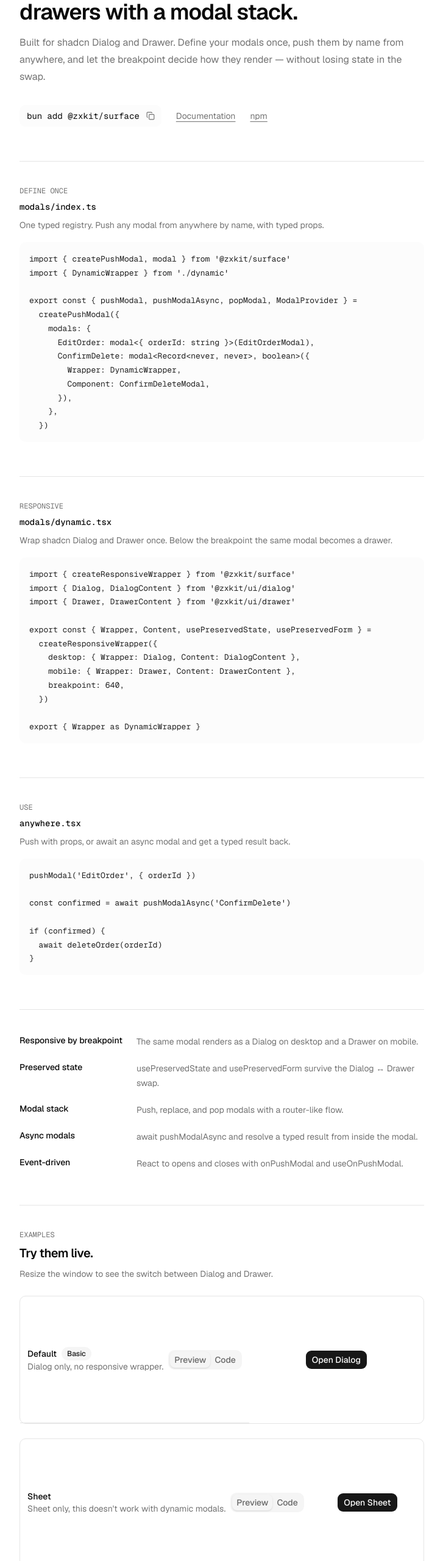
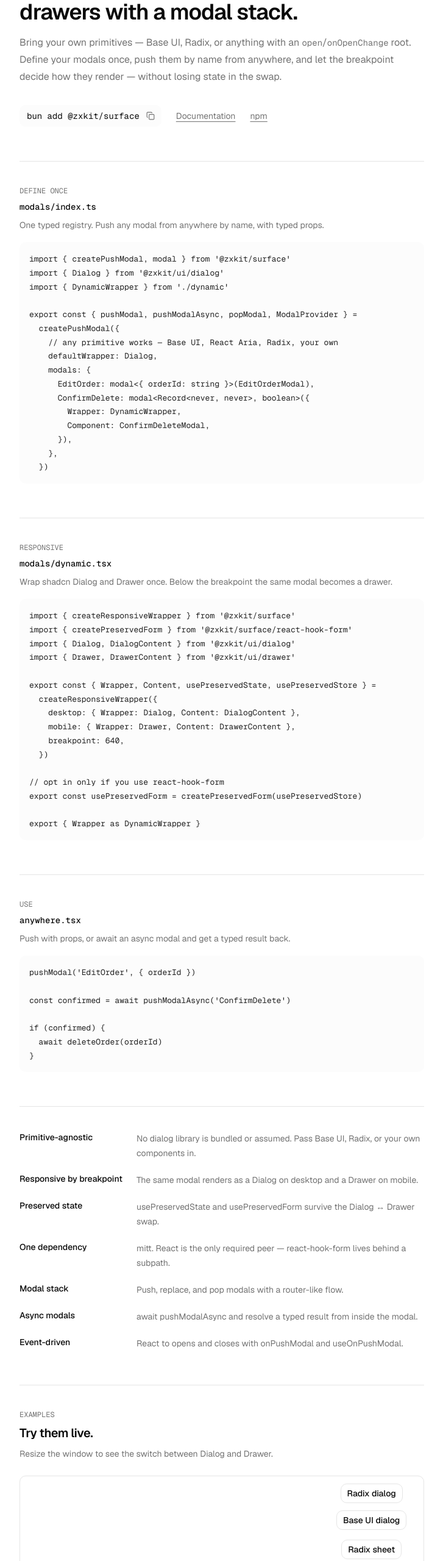
Before and after one commit to nxtvoid/zxkit, a Next.js app in the folder apps/web/: page /surface in a window 1280 px wide. Shown: the part 240-2800 px from the top of the page at 61% size, without its empty margins (276-1003 px from the left). Built offline with nearby package versions, Linux system fonts and the light colour scheme; no server answers.

Commit message:
feat(web): show radix and base ui side by side in the surface demo
A second modal stack wired to Base UI primitives, using the same surface API as the radix one.

```diff
--- /dev/null
+++ b/apps/web/app/surface/_components/card-primitives.tsx
@@ -0,0 +1,80 @@
+'use client'
+
+import { Button } from '@zxkit/ui/button'
+import { pushModal } from '@/components/surface/modals'
+import { pushBaseModal } from '@/components/surface/modals/base-ui'
+import { SurfaceExampleCard } from '@/components/surface/example-card'
+
+const CardPrimitivesExample = () => {
+  return (
+    <SurfaceExampleCard
+      header={{
+        title: 'Radix and Base UI, same API',
+        subtitle: 'Two independent stacks on this page. surface depends on neither.',
+        badgeText: 'Agnostic',
+      }}
+      classes={{
+        tabCode: 'justify-baseline items-baseline',
+      }}
+      content={{
+        preview: (
+          <div className='flex flex-col items-center gap-4'>
+            <div className='flex flex-wrap items-center justify-center gap-3'>
+              <Button variant='outline' onClick={() => pushModal('DefaultExample')}>
+                Radix dialog
+              </Button>
+              <Button variant='outline' onClick={() => pushBaseModal('BaseDefaultExample')}>
+                Base UI dialog
+              </Button>
+            </div>
+            <div className='flex flex-wrap items-center justify-center gap-3'>
+              <Button variant='outline' onClick={() => pushModal('DefaultSheetExample')}>
+                Radix sheet
+              </Button>
+              <Button variant='outline' onClick={() => pushBaseModal('BaseSheetExample')}>
+                Base UI sheet
+              </Button>
+            </div>
+            <div className='flex flex-wrap items-center justify-center gap-3'>
+              <Button onClick={() => pushModal('StateExample')}>Radix responsive</Button>
+              <Button onClick={() => pushBaseModal('BaseStateExample')}>Base UI responsive</Button>
+            </div>
+            <p className='text-muted-foreground max-w-sm text-center text-xs leading-5'>
+              Resize past the breakpoint with a responsive one open — both swap to a drawer and keep
+              their input.
+            </p>
+          </div>
+        ),
+        code: (
+          <pre className='bg-muted size-full flex-1 grow overflow-x-auto rounded-md p-4'>
+            {`// modals/index.ts — Radix
+import { Dialog } from '@zxkit/ui/dialog'
+
+export const { pushModal, ModalProvider } = createPushModal({
+  defaultWrapper: Dialog,
+  modals: { DefaultExample: modal<Record<never, never>>(DefaultModalExample) },
+})
+
+// modals/base-ui/index.ts — Base UI
+import { Dialog } from '@zxkit/ui/base-ui/dialog'
+
+export const { pushModal: pushBaseModal, ModalProvider: BaseModalProvider } =
+  createPushModal({
+    defaultWrapper: Dialog,
+    modals: { BaseDefaultExample: modal<Record<never, never>>(BaseDefaultModalExample) },
+  })
+
+// same for the responsive wrapper
+createResponsiveWrapper({
+  desktop: { Wrapper: Dialog, Content: DialogContent },
+  mobile: { Wrapper: Drawer, Content: DrawerContent },
+})
+`}
+          </pre>
+        ),
+      }}
+    />
+  )
+}
+
+export { CardPrimitivesExample }
--- a/apps/web/app/surface/_components/content.ts
+++ b/apps/web/app/surface/_components/content.ts
@@ -1,8 +1,11 @@
 export const registryExample = `import { createPushModal, modal } from '@zxkit/surface'
+import { Dialog } from '@zxkit/ui/dialog'
 import { DynamicWrapper } from './dynamic'
 
 export const { pushModal, pushModalAsync, popModal, ModalProvider } =
   createPushModal({
+    // any primitive works — Base UI, React Aria, Radix, your own
+    defaultWrapper: Dialog,
     modals: {
       EditOrder: modal<{ orderId: string }>(EditOrderModal),
       ConfirmDelete: modal<Record<never, never>, boolean>({
@@ -13,15 +16,19 @@ export const { pushModal, pushModalAsync, popModal, ModalProvider } =
   })`
 
 export const responsiveExample = `import { createResponsiveWrapper } from '@zxkit/surface'
+import { createPreservedForm } from '@zxkit/surface/react-hook-form'
 import { Dialog, DialogContent } from '@zxkit/ui/dialog'
 import { Drawer, DrawerContent } from '@zxkit/ui/drawer'
 
-export const { Wrapper, Content, usePreservedState, usePreservedForm } =
+export const { Wrapper, Content, usePreservedState, usePreservedStore } =
   createResponsiveWrapper({
     desktop: { Wrapper: Dialog, Content: DialogContent },
     mobile: { Wrapper: Drawer, Content: DrawerContent },
     breakpoint: 640,
   })
+
+// opt in only if you use react-hook-form
+export const usePreservedForm = createPreservedForm(usePreservedStore)
 
 export { Wrapper as DynamicWrapper }`
 
@@ -35,12 +42,21 @@ if (confirmed) {
 
 export const features = [
   {
+    title: 'Primitive-agnostic',
+    description:
+      'No dialog library is bundled or assumed. Pass Base UI, Radix, or your own components in.',
+  },
+  {
     title: 'Responsive by breakpoint',
     description: 'The same modal renders as a Dialog on desktop and a Drawer on mobile.',
   },
   {
     title: 'Preserved state',
     description: 'usePreservedState and usePreservedForm survive the Dialog ↔ Drawer swap.',
+  },
+  {
+    title: 'One dependency',
+    description: 'mitt. React is the only required peer — react-hook-form lives behind a subpath.',
   },
   {
     title: 'Modal stack',
--- a/apps/web/app/surface/page.tsx
+++ b/apps/web/app/surface/page.tsx
@@ -8,6 +8,7 @@ import { CardDynamicExample } from './_components/card-dynamic'
 import { CardDefaultExample } from './_components/card-default'
 import { CardAsyncExample } from './_components/card-async'
 import { CardReplaceExample } from './_components/card-replace'
+import { CardPrimitivesExample } from './_components/card-primitives'
 import { features, registryExample, responsiveExample, usageExample } from './_components/content'
 
 export const metadata: Metadata = {
@@ -46,9 +47,11 @@ export default function SurfacePage() {
           Responsive dialogs and drawers with a modal stack.
         </h1>
         <p className='text-muted-foreground mt-4 text-base leading-7'>
-          Built for shadcn Dialog and Drawer. Define your modals once, push them by name from
-          anywhere, and let the breakpoint decide how they render — without losing state in the
-          swap.
+          Bring your own primitives — Base UI, Radix, or anything with an{' '}
+          <code className='font-mono text-sm'>open</code>/
+          <code className='font-mono text-sm'>onOpenChange</code> root. Define your modals once,
+          push them by name from anywhere, and let the breakpoint decide how they render — without
+          losing state in the swap.
         </p>
 
         <div className='mt-8 flex flex-wrap items-center gap-x-6 gap-y-3'>
@@ -105,6 +108,7 @@ export default function SurfacePage() {
         </p>
 
         <div className='mt-6 flex flex-col gap-6'>
+          <CardPrimitivesExample />
           <CardDefaultExample />
           <CardSheetExample />
           <CardDynamicExample />
--- a/apps/web/components/providers.tsx
+++ b/apps/web/components/providers.tsx
@@ -4,6 +4,7 @@ import * as React from 'react'
 import { ThemeProvider } from 'next-themes'
 import { Toaster } from '@zxkit/ui/sonner'
 import { ModalProvider } from './surface/modals'
+import { BaseModalProvider } from './surface/modals/base-ui'
 
 export function Providers({ children }: { children: React.ReactNode }) {
   return (
@@ -18,6 +19,7 @@ export function Providers({ children }: { children: React.ReactNode }) {
 
       <Toaster position='bottom-center' closeButton />
       <ModalProvider />
+      <BaseModalProvider />
     </ThemeProvider>
   )
 }
--- /dev/null
+++ b/apps/web/components/surface/modals/base-ui/dynamic.tsx
@@ -0,0 +1,23 @@
+import { createResponsiveWrapper } from '@zxkit/surface'
+import { Dialog, DialogContent } from '@zxkit/ui/base-ui/dialog'
+import { Drawer, DrawerContent } from '@zxkit/ui/base-ui/drawer'
+
+// Same call as the Radix system in ../dynamic.tsx — only the components differ.
+const { Wrapper, Content, usePreservedState, usePreservedStore } = createResponsiveWrapper({
+  desktop: {
+    Wrapper: Dialog,
+    Content: DialogContent,
+  },
+  mobile: {
+    Wrapper: Drawer,
+    Content: DrawerContent,
+  },
+  breakpoint: 640,
+})
+
+export {
+  Wrapper as BaseDynamicWrapper,
+  Content as BaseDynamicContent,
+  usePreservedState as useBasePreservedState,
+  usePreservedStore as useBasePreservedStore,
+}
--- /dev/null
+++ b/apps/web/components/surface/modals/base-ui/example/default-example.tsx
@@ -0,0 +1,23 @@
+import {
+  DialogContent,
+  DialogDescription,
+  DialogHeader,
+  DialogTitle,
+} from '@zxkit/ui/base-ui/dialog'
+
+const BaseDefaultModalExample = () => {
+  return (
+    <DialogContent>
+      <DialogHeader>
+        <DialogTitle>Base UI dialog</DialogTitle>
+        <DialogDescription>Hosted by the registry&apos;s Base UI defaultWrapper.</DialogDescription>
+      </DialogHeader>
+      <div className='text-muted-foreground mt-4 text-sm'>
+        No Wrapper is declared for this modal, so it falls back to the defaultWrapper passed to
+        createPushModal — here, the Base UI Dialog root.
+      </div>
+    </DialogContent>
+  )
+}
+
+export { BaseDefaultModalExample }
--- /dev/null
+++ b/apps/web/components/surface/modals/base-ui/example/sheet-example.tsx
@@ -0,0 +1,18 @@
+import { SheetContent, SheetDescription, SheetHeader, SheetTitle } from '@zxkit/ui/base-ui/sheet'
+
+const BaseSheetModalExample = () => {
+  return (
+    <SheetContent>
+      <SheetHeader>
+        <SheetTitle>Base UI sheet</SheetTitle>
+        <SheetDescription>The same stack can push a Base UI Sheet.</SheetDescription>
+      </SheetHeader>
+      <div className='text-muted-foreground px-4 text-sm'>
+        Sheet and Dialog share the same Base UI root, so this modal needs no Wrapper of its own — it
+        rides the same defaultWrapper as the plain dialog.
+      </div>
+    </SheetContent>
+  )
+}
+
+export { BaseSheetModalExample }
--- /dev/null
+++ b/apps/web/components/surface/modals/base-ui/example/state-example.tsx
@@ -0,0 +1,52 @@
+import { Input } from '@zxkit/ui/input'
+import { DialogDescription, DialogHeader, DialogTitle } from '@zxkit/ui/base-ui/dialog'
+import { Field, FieldGroup, FieldLabel, FieldSet } from '@zxkit/ui/field'
+import { BaseDynamicContent, useBasePreservedState } from '../dynamic'
+
+const BaseStateModalExample = () => {
+  const [username, setName] = useBasePreservedState('username', '')
+  const [email, setEmail] = useBasePreservedState('email', '')
+
+  return (
+    <BaseDynamicContent>
+      <DialogHeader>
+        <DialogTitle>Base UI responsive modal</DialogTitle>
+        <DialogDescription>
+          Dialog on desktop, drawer on mobile — both from Base UI.
+        </DialogDescription>
+      </DialogHeader>
+      <div className='text-muted-foreground mt-4 min-h-80 text-sm'>
+        <p className='mb-6'>
+          Type below, then resize past the breakpoint. The primitives swap and the values survive —
+          the same guarantee the Radix example gives, from the same surface API.
+        </p>
+        <FieldSet className='w-full'>
+          <FieldGroup>
+            <Field>
+              <FieldLabel htmlFor='base-username'>Username</FieldLabel>
+              <Input
+                id='base-username'
+                type='text'
+                placeholder='janedoe'
+                value={username}
+                onChange={(event) => setName(event.target.value)}
+              />
+            </Field>
+            <Field>
+              <FieldLabel htmlFor='base-email'>Email</FieldLabel>
+              <Input
+                id='base-email'
+                type='email'
+                placeholder='jane@example.com'
+                value={email}
+                onChange={(event) => setEmail(event.target.value)}
+              />
+            </Field>
+          </FieldGroup>
+        </FieldSet>
+      </div>
+    </BaseDynamicContent>
+  )
+}
+
+export { BaseStateModalExample }
--- /dev/null
+++ b/apps/web/components/surface/modals/base-ui/index.ts
@@ -0,0 +1,28 @@
+import { createPushModal, modal } from '@zxkit/surface'
+import { Dialog } from '@zxkit/ui/base-ui/dialog'
+
+import { BaseDynamicWrapper } from './dynamic'
+import { BaseDefaultModalExample } from './example/default-example'
+import { BaseSheetModalExample } from './example/sheet-example'
+import { BaseStateModalExample } from './example/state-example'
+
+// A second, fully independent modal stack — identical surface API to the Radix
+// registry in ../index.ts, wired to Base UI primitives instead.
+export const {
+  pushModal: pushBaseModal,
+  popModal: popBaseModal,
+  ModalProvider: BaseModalProvider,
+} = createPushModal({
+  defaultWrapper: Dialog,
+  modals: {
+    BaseDefaultExample: modal(BaseDefaultModalExample),
+
+    // Sheet shares the Base UI Dialog root, so it rides the same defaultWrapper.
+    BaseSheetExample: modal(BaseSheetModalExample),
+
+    BaseStateExample: modal({
+      Wrapper: BaseDynamicWrapper,
+      Component: BaseStateModalExample,
+    }),
+  },
+})
--- a/apps/web/package.json
+++ b/apps/web/package.json
@@ -12,6 +12,7 @@
     "check-types": "tsc --noEmit"
   },
   "dependencies": {
+    "@base-ui/react": "^1.6.0",
     "@hookform/resolvers": "^5.2.2",
     "@vercel/analytics": "^1.6.0",
     "@zxkit/qrix": "workspace:*",
```
